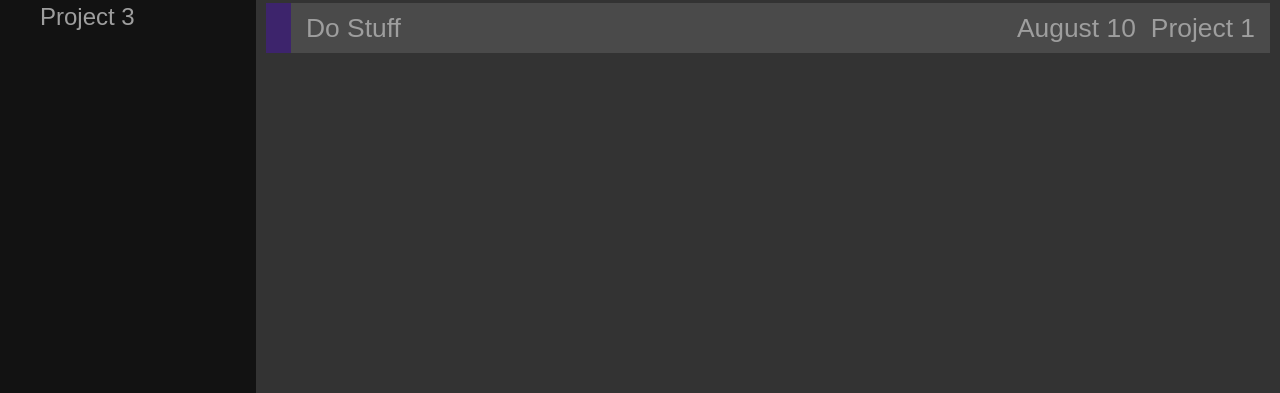
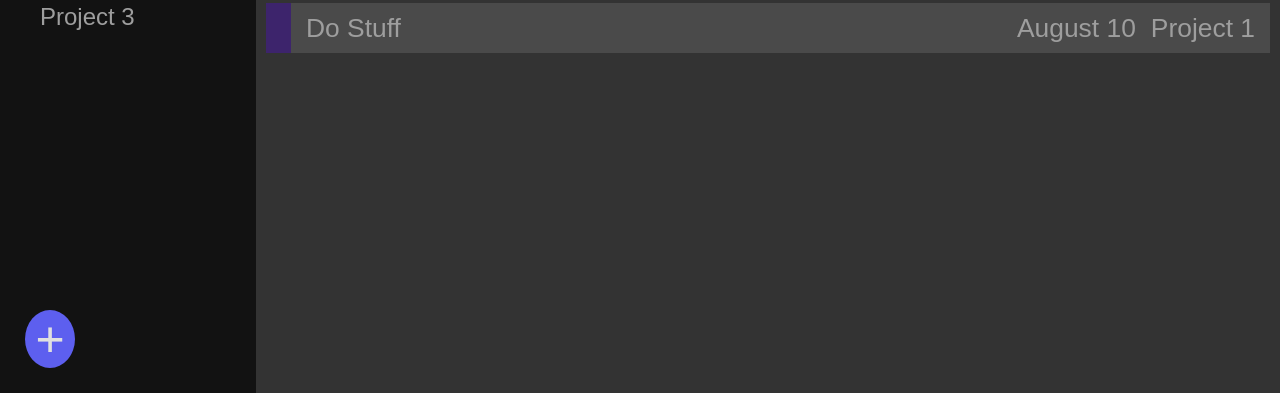
Before and after one commit to devchap8/Todo-List, a website built with webpack: page src/template.html in a window 1280 px wide. Shown: the part 407-800 px from the top of the page. Built offline with nearby package versions, Linux system fonts and the light colour scheme.

Commit message:
Add add task button

```diff
--- a/src/style.css
+++ b/src/style.css
@@ -17,6 +17,27 @@
     --prio3: #5D5FEF;
     --prio4: #483285;
     --prio5: #3d246c;
+}
+
+body {
+    position: relative;
+}
+
+.addTaskButton {
+    position: absolute;
+    bottom: 25px;
+    left: 25px;
+    font-size: 50px;
+    width: 50px;
+    border-radius: 50%;
+    border: none;
+    color: var(--off-white);
+    background-color: var(--prio3);
+}
+
+.addTaskButton:hover {
+    background-color: var(--prio2);
+    cursor: pointer;
 }
 
 .homepage {
--- a/src/template.html
+++ b/src/template.html
@@ -6,6 +6,7 @@
     <title>ToDo</title>
 </head>
 <body>
+    <button class="addTaskButton">+</button>
     <div class="homepage">
         <div class="homepageHeader">
             <div class="homepageHeaderText">TODO</div>
```
Also changed, not shown: src/index.js (line endings or trailing spaces).
